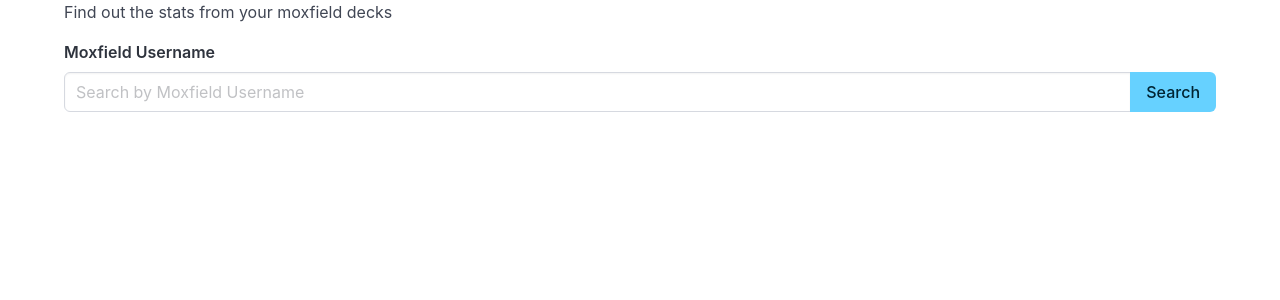
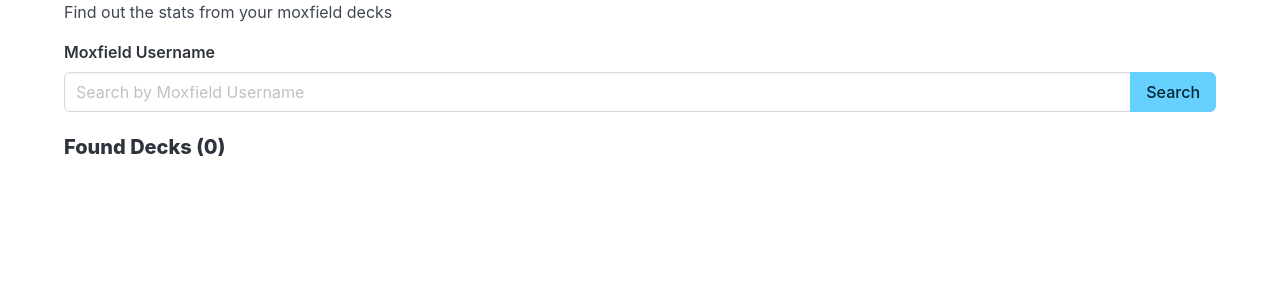
Before and after one commit to rach0022/moxfield_user_stats, a Django app: page / in a window 1280 px wide. Shown: the part 84-384 px from the top of the page. Run offline with Django 5.2, Linux system fonts and the light colour scheme.

Commit message:
REFACTOR: moved core pkg -> user_stats_app - Allowing users to search users from moxfield and displaying deck data

```diff
--- a/core/__init__.py
+++ /dev/null
@@ -1,2 +0,0 @@
-from core.core import EDHDeckList, MagicDeckList, MoxFieldUser, MagicCard
-from core.api import MoxFieldAgent, ScryfallAgent, CommanderSpellBookAgent
--- a/core/api/__init__.py
+++ /dev/null
@@ -1,3 +0,0 @@
-from core.api.moxfield import MoxFieldAgent
-from core.api.commander_spell_book import CommanderSpellBookAgent
-from core.api.scryfall import ScryfallAgent
--- a/main.py
+++ b/main.py
@@ -1,5 +1,6 @@
 import argparse
-from core import MoxFieldAgent, EDHDeckList, MagicDeckList, MoxFieldUser, ScryfallAgent, CommanderSpellBookAgent
+from user_stats_app.core import MoxFieldAgent, EDHDeckList, MagicDeckList, MoxFieldUser, ScryfallAgent, \
+    CommanderSpellBookAgent
 from exceptions import UserNotFoundException
 from utils import get_n_largest_items_from_count_dict, increment_count_dict
 
--- /dev/null
+++ b/static/css/base.css
@@ -0,0 +1,3 @@
+.hidden {
+    display: none;
+}
--- a/static/js/user_decks.js
+++ b/static/js/user_decks.js
@@ -13,11 +13,57 @@ const userDecksApp = {
         clickEvent.stopPropagation();
         clickEvent.preventDefault();
 
-        // Get the username from the input
+        // Get the username from the input and show a loading wheel in the button
         const userName = document.getElementById('user_name_input').value;
-        console.log(userName);
+        clickEvent.currentTarget.classList.add('is-loading');
 
         // Send the request to the Django Backend
+        fetch('/search', {
+            method: 'POST',
+            headers: {
+                'Content-Type': 'application/json',
+                'X-CSRFToken': userDecksApp.getCsrfToken()  // Add CSRF token to headers
+            },
+            body: JSON.stringify({ user_name: userName })
+        }).then(
+            response => response.json()
+        ).then(data => {
+            // Update the title for the found decks
+            document.getElementById('found_decks_title').textContent = `Found Decks (${data['edh_decks'].length})`;
+            // Now that we found the decks, list them all by name in the grid section
+            const gridSection = document.getElementById('found_decks_list');
+            gridSection.innerHTML = ""
+            data['edh_decks'].forEach(deck => {
+                const commanderText = deck.commanders.map(commander => commander.name).join(",");
+                const deckCell = document.createElement('div');
+                deckCell.className = 'cell has-background-primary has-text-primary-invert has-radius-normal';
+                deckCell.textContent = `${deck.name} - ${commanderText}`;
+                gridSection.appendChild(deckCell);
+            });
+
+            // Optionally show the deck statistics section if we find decks
+            document.getElementById('deck_statistics_section').className = (data['edh_decks'].length > 0)
+                ? 'content'
+                : 'content hidden';
+        }).catch((error) => {
+            console.error('Error:', error);
+        }).finally(() => {
+            document.getElementById('search_moxfield_user_name').classList.remove('is-loading');
+        });
+    },
+    getCsrfToken: () => {
+        let cookieValue = null;
+        if (document.cookie && document.cookie !== '') {
+            const cookies = document.cookie.split(';');
+            for (let i = 0; i < cookies.length; i++) {
+                const cookie = cookies[i].trim();
+                if (cookie.substring(0, 10) === 'csrftoken=') {
+                    cookieValue = decodeURIComponent(cookie.substring(10));
+                    break;
+                }
+            }
+        }
+        return cookieValue;
     }
 };
 
--- /dev/null
+++ b/user_stats_app/core/__init__.py
@@ -0,0 +1,2 @@
+from user_stats_app.core.core import EDHDeckList, MagicDeckList, MoxFieldUser, MagicCard
+from user_stats_app.core.api import MoxFieldAgent, ScryfallAgent, CommanderSpellBookAgent
--- /dev/null
+++ b/user_stats_app/core/api/__init__.py
@@ -0,0 +1,3 @@
+from user_stats_app.core.api.moxfield import MoxFieldAgent
+from user_stats_app.core.api.commander_spell_book import CommanderSpellBookAgent
+from user_stats_app.core.api.scryfall import ScryfallAgent
--- a/core/api/commander_spell_book.py
+++ b/user_stats_app/core/api/commander_spell_book.py
@@ -4,8 +4,8 @@ from typing import List
 
 import requests
 
-from core import EDHDeckList, MoxFieldUser
-from core.api.base import BaseAPIAgent
+from user_stats_app.core import EDHDeckList, MoxFieldUser
+from user_stats_app.core.api.base import BaseAPIAgent
 
 
 @dataclass
--- a/core/api/moxfield.py
+++ b/user_stats_app/core/api/moxfield.py
@@ -3,7 +3,7 @@ from dataclasses import dataclass
 
 import requests
 
-from core.api.base import BaseAPIAgent
+from user_stats_app.core.api.base import BaseAPIAgent
 from exceptions import UserNotFoundException
 
 
--- a/core/api/scryfall.py
+++ b/user_stats_app/core/api/scryfall.py
@@ -1,6 +1,6 @@
 from dataclasses import dataclass
 import requests
-from core.api.base import BaseAPIAgent
+from user_stats_app.core.api.base import BaseAPIAgent
 from exceptions import ScryfallCardNotFoundException
 from utils import to_magic_cards
 
--- a/user_stats_app/templates/user_stats_app/base.html
+++ b/user_stats_app/templates/user_stats_app/base.html
@@ -1,3 +1,5 @@
+{% load static %}
+
 <!DOCTYPE html>
 <html lang="en">
 <head>
@@ -6,6 +8,7 @@
     <title>{% block tab_title %}Default Title{% endblock %}</title>
     {% load static %}
     <link rel="stylesheet" href="https://cdn.jsdelivr.net/npm/bulma@1.0.0/css/bulma.min.css">
+    <link rel="stylesheet" href="{% static 'css/base.css' %}">
     {% block imports %}
         <!-- Add additional CSS and other imports here -->
     {% endblock %}
--- a/user_stats_app/templates/user_stats_app/user_decks.html
+++ b/user_stats_app/templates/user_stats_app/user_decks.html
@@ -2,7 +2,7 @@
 {% load static %}
 
 {% block tab_title %}
-    Home
+    User Stats
 {% endblock %}
 
 {% block title %}
@@ -29,6 +29,13 @@
             </div>
         </form>
     </div>
+    <div class="content">
+        <h4 class="title" id="found_decks_title">Found Decks (0)</h4>
+        <div class="grid" id="found_decks_list"></div>
+    </div>
+    <div class="content hidden" id="deck_statistics_section">
+        <h4 class="title">Statistics Across All Decks</h4>
+    </div>
 {% endblock %}
 
 {% block scripts %}
--- a/user_stats_app/urls/moxfield_user_stats.py
+++ b/user_stats_app/urls/moxfield_user_stats.py
@@ -1,6 +1,7 @@
 from django.urls import path
-from user_stats_app.views import home
+from user_stats_app.views import home, search_user_decks
 
 moxfield_user_stats_urls = [
-    path('', home, name="user_home")
+    path('', home, name="user_home"),
+    path('search', search_user_decks, name="search_moxfield_user_decks")
 ]
--- a/user_stats_app/views.py
+++ b/user_stats_app/views.py
@@ -1,7 +1,45 @@
+import json
+
+from django.http import JsonResponse
 from django.shortcuts import render
+from user_stats_app.core import MoxFieldAgent, MagicDeckList, EDHDeckList, MoxFieldUser
 
-
-# Create your views here.
 
 def home(request):
     return render(request, 'user_stats_app/user_decks.html')
+
+
+def search_user_decks(request):
+    if request.method == "POST":
+        # First connect to the moxfield API and get all the user decks
+        data = json.loads(request.body)
+        user_name = data.get('user_name')
+        moxfield_agent = MoxFieldAgent(user_name)
+        user_deck_list_response = moxfield_agent.get_user_decks()
+
+        # Transform the response into EDHDeckList objects
+        user_deck_list = []
+        for edh_deck in user_deck_list_response:
+            if edh_deck['format'] == "commander":
+                user_deck_list.append(MagicDeckList.from_json(edh_deck))
+
+        # Now with each MagicDeckList we can load the actual deck-lists from moxfield
+        deck_cards_list = []
+        for deck in user_deck_list:
+            # Combine the response of the deck list with the response of the deck stats to create an EDHDeckList
+            json_deck_list_response = moxfield_agent.get_deck_list(deck.id)
+            json_deck_list_response.update(deck.__dict__)
+            edh_deck = EDHDeckList.from_json(json_deck_list_response)
+
+            # Check if the deck is legal before adding it to the list
+            if edh_deck.is_legal:
+                deck_cards_list.append(edh_deck)
+
+        # Create an instance of a MoxfieldUser and return the response as JSON
+        moxfield_user = MoxFieldUser(
+            username=user_deck_list_response[0]['createdByUser']['displayName'],
+            profile_picture=user_deck_list_response[0]['createdByUser'].get('profileImageUrl', ""),
+            edh_decks=deck_cards_list
+        )
+
+        return JsonResponse(moxfield_user.to_json())
--- a/utils/common.py
+++ b/utils/common.py
@@ -21,7 +21,7 @@ def increment_count_dict(key, count_dict, increment_amount):
 
 
 def to_magic_cards(raw_cards: dict | list = None, scryfall_response: dict = None):
-    from core.core import MagicCard
+    from user_stats_app.core.core import MagicCard
 
     if isinstance(raw_cards, list):
         return [MagicCard.from_json(card_data['name'], card_data) for card_data in raw_cards]
```
Also changed, not shown: user_stats_app/core/core.py (renamed from core/core.py, +23 -0 lines), user_stats_app/core/api/base.py (renamed from core/api/base.py).
